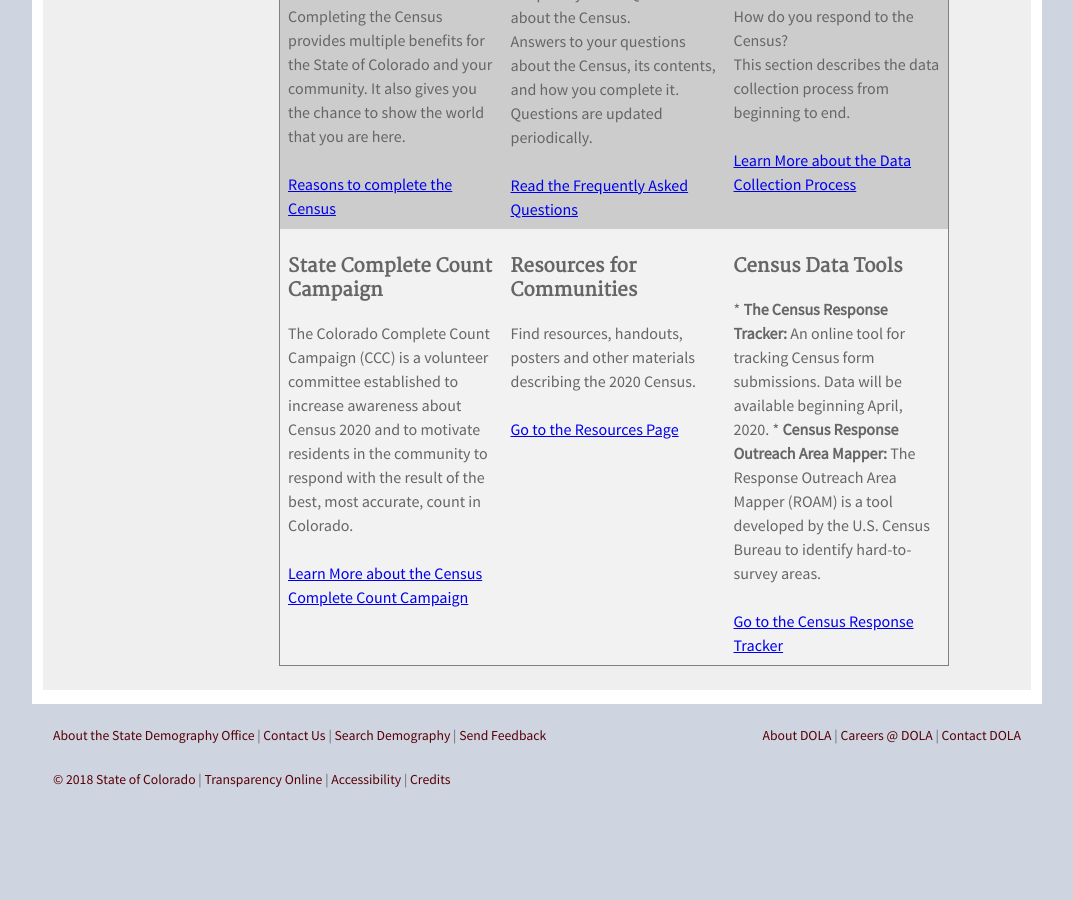
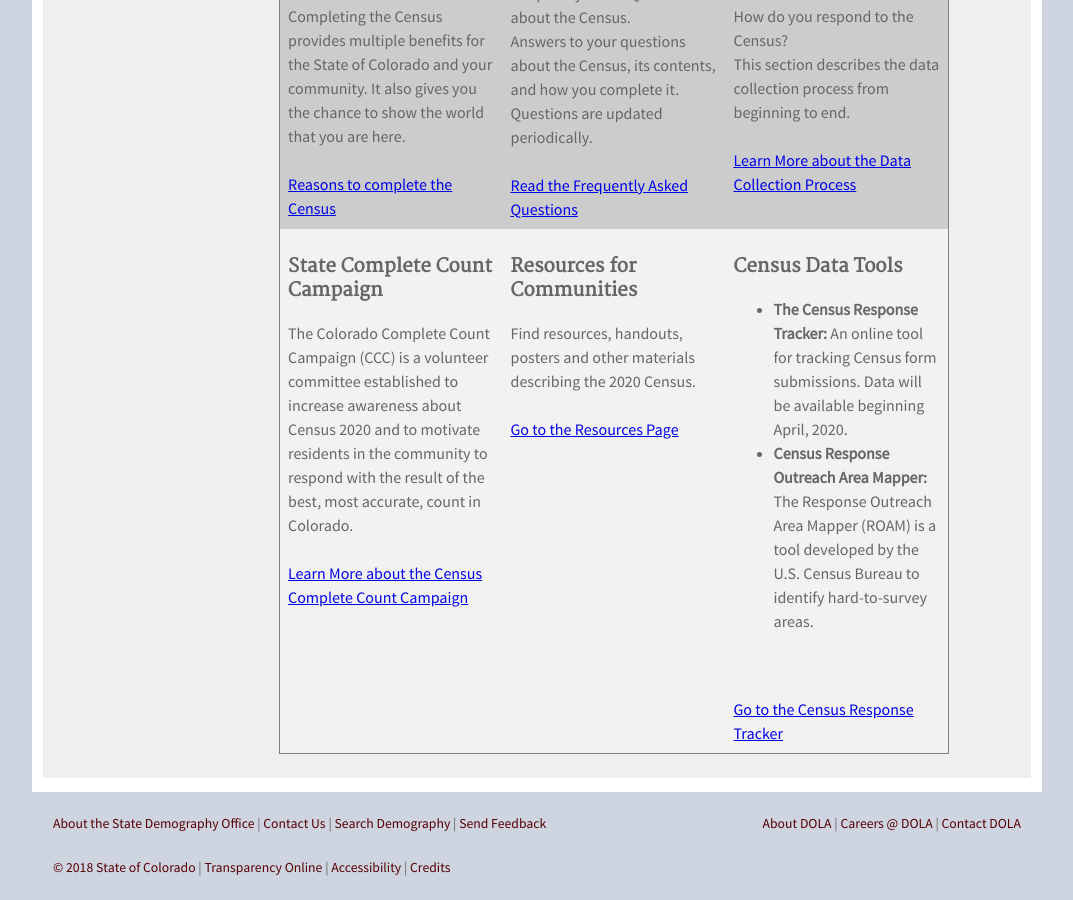
Before and after one commit to TBleess/Website_New, a Jekyll site: the page built from pages/5_CensusACS/census_2020_main.html, in a window 1280 px wide and 900 px high, scrolled down 891 px. Shown: the whole window, without its empty margins (103-1176 px from the left). Built offline with Jekyll 4.4.1, drawn with Linux system fonts in a browser that asks for light colours; before the commit the page ends 1703 px from its top, so only the background shows below that.

Commit message:
Update census_2020_main.html

```diff
--- a/pages/5_CensusACS/census_2020_main.html
+++ b/pages/5_CensusACS/census_2020_main.html
@@ -130,8 +130,14 @@ description: "Colorado Census 2020 information"
 </td>
 <td valign="top">
 	<h3>Census Data Tools</h3>
-	* <b>The Census Response Tracker:</b> An online tool for tracking Census form submissions.  Data will be available beginning April, 2020.
-	* <b>Census Response Outreach Area Mapper:</b> The Response Outreach Area Mapper (ROAM) is a tool developed by the U.S. Census Bureau to identify hard-to-survey areas.
+	<ul>
+	<li><b>The Census Response Tracker:</b> An online tool for tracking Census form submissions.
+		Data will be available beginning April, 2020.
+	</li>
+	<li><b>Census Response Outreach Area Mapper:</b> The Response Outreach Area Mapper (ROAM) is a tool
+		developed by the U.S. Census Bureau to identify hard-to-survey areas.
+	</li>
+	</ul>
 	<br><br>
 	<a class="button" href="https://demography.dola.colorado.gov/census-acs/2020-response-tracker/">Go to the Census Response Tracker</a>
 </td>
```
